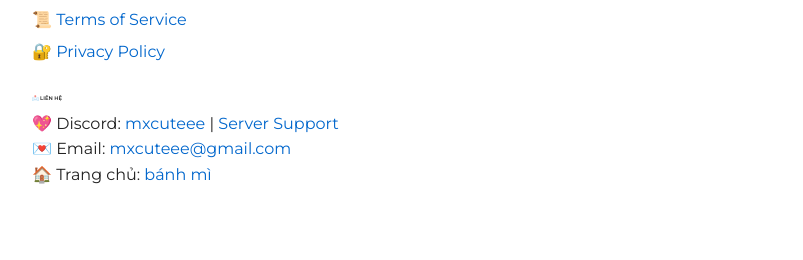
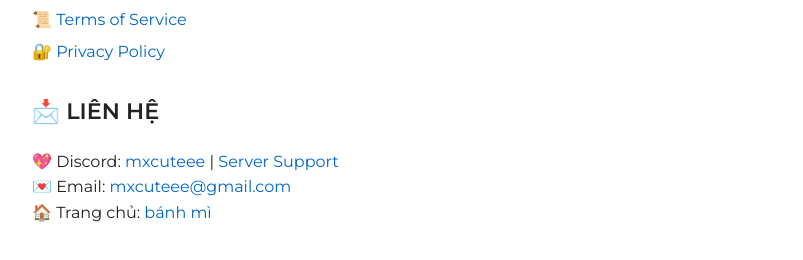
Before and after one commit to mxcuteee/banhmi, a plain HTML site: page index.html in a window 1280 px wide. Shown: the part 222-482 px from the top of the page, without its empty margins (208-1011 px from the left). Drawn offline with Linux system fonts and the light colour scheme.

Commit message:
Update index.html

```diff
--- a/index.html
+++ b/index.html
@@ -49,12 +49,6 @@
       margin-left: 0px;
     }
 
-    .contact-header {
-      font-size: 1.4mm;
-      font-weight: 600;
-      margin-top: 30px;
-    }
-
     .contact-info {
       margin-left: 0;
       margin-top: 8px;
@@ -73,7 +67,7 @@
     <li>🔐 <a href="privacy-policy.html">Privacy Policy</a></li>
   </ul>
 
-  <div class="contact-header">📩 LIÊN HỆ</div>
+  <h2>📩 LIÊN HỆ</h2>
 
   <div class="contact-info">
     💖 Discord: <a href="https://discord.com/users/885110973436919828">mxcuteee</a> |
```
